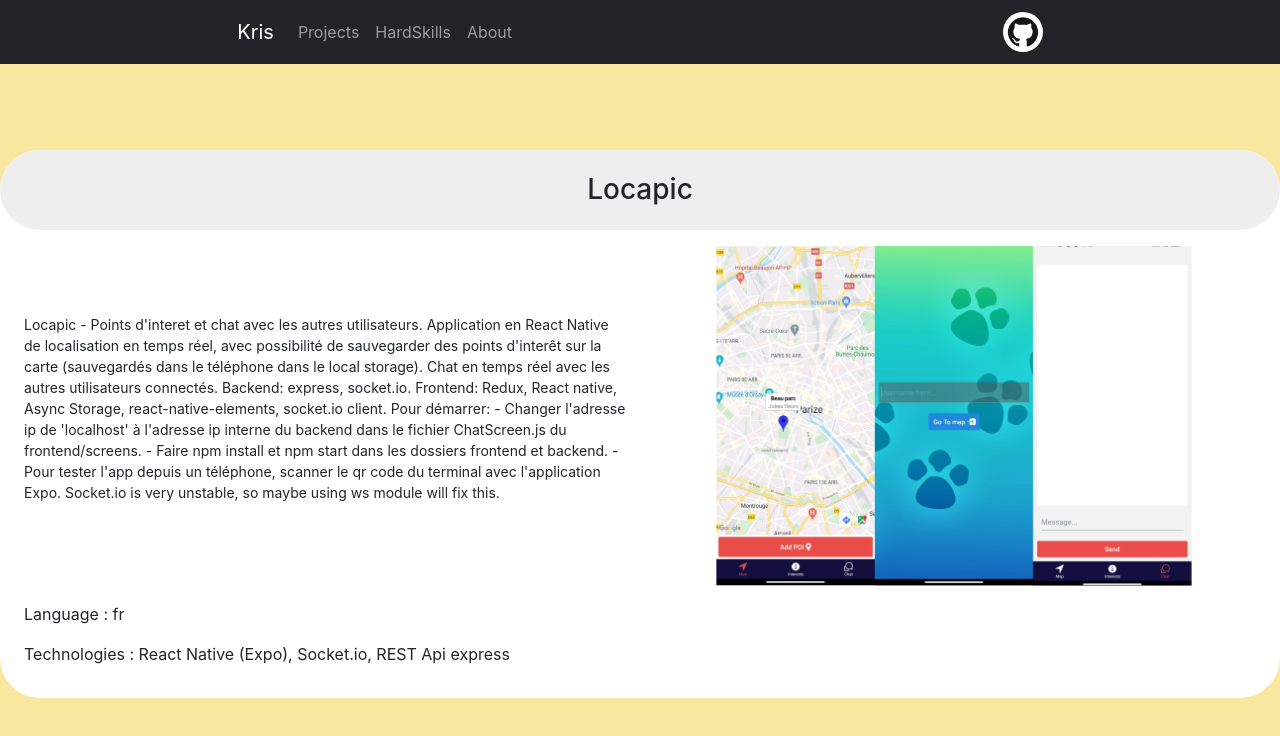
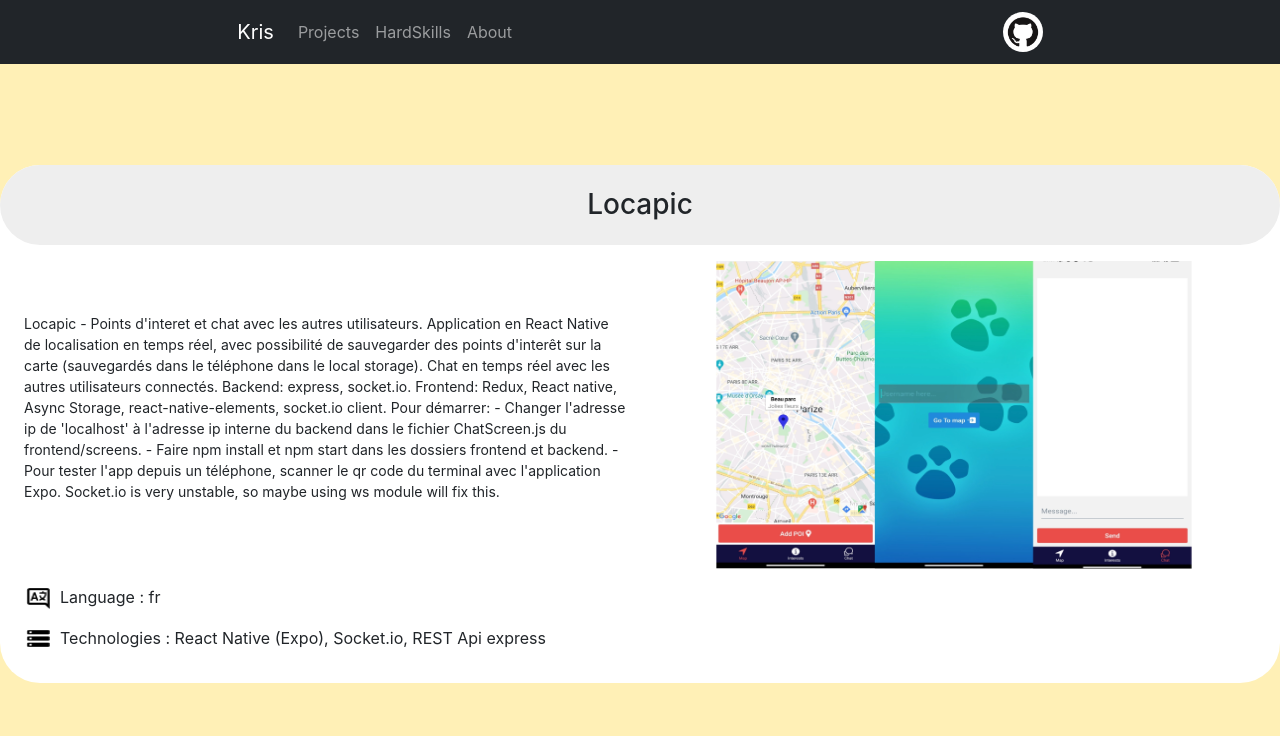
Before and after one commit to kris1803/github_pages_workspace_next, a Next.js app: page /project/1 in a window 1280 px wide. Shown: the top 736 px of the page. Built offline with nearby package versions, Linux system fonts and the light colour scheme.

Commit message:
added page transitions

```diff
--- a/components/nav.tsx
+++ b/components/nav.tsx
@@ -11,16 +11,16 @@ export default function MyNavbar(): JSX.Element {
             <Col xs={12} lg={8} >
                <Navbar collapseOnSelect expand="lg" bg="dark" variant="dark">
                   <Container>
-                     <Link href='/' className='navbar-brand' passHref>
+                     <Link scroll={false} href='/' className='navbar-brand' passHref>
                         <Navbar.Brand className="navbar-brand" >Kris</Navbar.Brand>
                      </Link>
 
                      <Navbar.Toggle aria-controls="responsive-navbar-nav" />
                      <Navbar.Collapse id="responsive-navbar-nav">
                         <Nav className="me-auto">
-                           <Link aria-current="page" passHref href="/projects"><a className="nav-link">Projects</a></Link>
-                           <Link href="/hardskills" passHref ><a className="nav-link">HardSkills</a></Link>
-                           <Link href="/about" passHref ><a className="nav-link">About</a></Link>
+                           <Link scroll={false} aria-current="page" passHref href="/projects"><a className="nav-link">Projects</a></Link>
+                           <Link scroll={false} href="/hardskills" passHref ><a className="nav-link">HardSkills</a></Link>
+                           <Link scroll={false} href="/about" passHref ><a className="nav-link">About</a></Link>
                         </Nav>
 
                         <Nav className="py-1">
--- /dev/null
+++ b/data/page-animation.js
@@ -0,0 +1,7 @@
+
+const variants = {
+   hidden: { opacity: 0, x: -200, y: 0 },
+   enter: { opacity: 1, x: 0, y: 0 },
+   exit: { opacity: 0, x: 0, y: -100 },
+}
+export default variants;
--- a/data/projects.json
+++ b/data/projects.json
@@ -8,12 +8,13 @@
          "React Native (Expo)",
          "Socket.io",
          "REST Api express"
-      ]
+      ],
+      "codeLink": "https://github.com/kris1803/locapic"
    },
    {
       "name": "Bikeshop",
       "lang": "en",
-      "img": "/img/projects/bikeshop.webp",
+      "img": "https://raw.githubusercontent.com/kris1803/BikeShopKris/main/public/images/site_screenshot.png",
       "description": "Bike shop with cart and checkout project for testing purposes\n Using payment system api: Stripe.\n To start project: - put your stripe api key in routes/index.js file - do npm install - do npm start\n Shopping cart editing Mostly back-end project on NodeJS with express-generator with EJS",
       "stack": [
          "Express EJS",
@@ -21,7 +22,7 @@
          "Webservice API (Stripe)",
          "Bootstrap"
       ],
-      "codeLink":"https://github.com/kris1803/portfolio/tree/main/bikeshop"
+      "codeLink":"https://github.com/kris1803/BikeShopKris"
    },
    {
       "name": "myMoviz",
@@ -32,7 +33,8 @@
          "React",
          "theMDB API",
          "Express mongoDB"
-      ]
+      ],
+      "codeLink": "https://github.com/kris1803/mymoviz"
    },
    {
       "name": "morningNews",
@@ -46,7 +48,7 @@
          "Express",
          "MongoDB"
       ],
-      "codeLink":""
+      "codeLink": "https://github.com/kris1803/morningnews"
    },
    {
       "name": "weatherApp",
@@ -57,6 +59,6 @@
          "Bootstrap 5",
          "OpenWeatherMap API"
       ],
-      "codeLink": "https://github.com/kris1803/portfolio/tree/main/weatherapp"
+      "codeLink": "https://github.com/kris1803/weatherapp"
    }
 ]
--- a/next.config.js
+++ b/next.config.js
@@ -4,6 +4,7 @@ const nextConfig = {
   experimental: {
     images: {
       loader: 'custom',
+      layoutRaw : true,
       unoptimized: true,
     }
   },
--- a/package.json
+++ b/package.json
@@ -11,10 +11,12 @@
   },
   "dependencies": {
     "bootstrap": "^5.2.0-beta1",
+    "framer-motion": "^6.3.16",
     "next": "12.1.6",
     "react": "18.2.0",
     "react-bootstrap": "^2.4.0",
     "react-dom": "18.2.0",
+    "react-ga4": "^1.4.1",
     "web-vitals": "^2.1.4"
   },
   "devDependencies": {
--- a/pages/_app.tsx
+++ b/pages/_app.tsx
@@ -1,7 +1,5 @@
 import "bootstrap/dist/css/bootstrap.min.css";
-
 import '../styles/globals.css';
-
 
 import type { AppProps } from 'next/app';
 import { useEffect } from 'react';
@@ -9,6 +7,8 @@ import { useEffect } from 'react';
 function MyApp({ Component, pageProps }: AppProps) {
 
   useEffect(() => {
+    const ReactGA = import('react-ga4');
+
 
     // @ts-ignore
     //import("bootstrap/dist/js/bootstrap.min.js");
--- a/pages/project/[id].tsx
+++ b/pages/project/[id].tsx
@@ -3,9 +3,11 @@ import { useRouter } from 'next/router';
 import { Col, Row } from 'react-bootstrap';
 import Image from 'next/image';
 import Head from 'next/head';
+import { motion } from "framer-motion";
 
 import projects from '../../data/projects.json';
 import MyNavbar from '../../components/nav';
+import variants from '../../data/page-animation';
 
 const Project: NextPage = () => {
    const router = useRouter();
@@ -45,8 +47,14 @@ const Project: NextPage = () => {
             <meta property="og:locale" content="en_GB" />
          </Head>
          <MyNavbar />
-
-         <main className='mainBackground mainContainer d-flex flex-column align-items-center justify-content-center p-0 m-0'>
+         <motion.main
+            initial="hidden"
+            animate="enter"
+            exit='exit'
+            variants={variants}
+            transition={{ type: 'linear' }}
+            className='mainBackground mainContainer d-flex flex-column align-items-center justify-content-center p-0 m-0'
+         >
             {!valid && <h1 className='text-center'>Not valid project number.</h1>}
             {valid && (
                <Row className='mx-0 mb-3 p-0 w-100 bg-white' style={{ maxWidth: 1280, borderRadius: 40 }}>
@@ -56,25 +64,25 @@ const Project: NextPage = () => {
                <Col xs={12} className='mt-3 mb-3'>
                   <Row className='m-0 p-0 flex-row-reverse'>
                      <Col xs={12} lg={6}>
-                        <Image unoptimized src={project.img} layout='responsive' width='1920' height='1080' className='img-fluid rounded-3' alt='Project screenshot' />
+                        <Image unoptimized src={project.img} layout='responsive' width='1920' height='980' className='img-fluid rounded-3' alt='Project screenshot' />
                      </Col>
                      <Col xs={12} lg={6} className='pt-3 pb-3 d-flex align-items-center'>
-                        <p style={{ fontSize: 14 }}>{project.description}</p>
+                        <p style={{ fontSize: 14 }}>{`${project.description}`}</p>
                      </Col>
                      <Col xs={12} className='mt-3 mb-3'>
                         <div className='d-flex'>
-                           <Image unoptimized src='/img/assets/language.png' width='26' height='25' layout='raw' alt='' className='me-2' /><p className='m-0 p-0' >Language : {project.lang}</p>
+                           <Image unoptimized src='/img/assets/language.png' width='28' height='25' layout='fixed' alt='' />
+                           <p className='my-0 ms-2 p-0' >Language : {project.lang}</p>
                         </div>
                         <div className='d-flex mt-3'>
-                           <Image unoptimized src='/img/assets/stack.png' layout='raw' width='26' height='25' alt='' className='me-2' />
-                           <p className='m-0 p-0'>Technologies : {project.stack.join(', ')}</p>
+                           <Image unoptimized src='/img/assets/stack.png' layout='fixed' width='28' height='25' alt='' />
+                           <p className='my-0 ms-2 p-0'>Technologies : {project.stack.join(', ')}</p>
                         </div>
                      </Col>
                   </Row>
                </Col>
-            </Row>)
-            }
-         </main>
+            </Row> )}
+         </motion.main>
       </>
    )
 }
--- a/styles/globals.css
+++ b/styles/globals.css
@@ -4,6 +4,7 @@ body {
   margin: 0;
   font-family: -apple-system, BlinkMacSystemFont, Segoe UI, Roboto, Oxygen,
     Ubuntu, Cantarell, Fira Sans, Droid Sans, Helvetica Neue, sans-serif;
+  background-color: #fff0b6;
 }
 * {
   box-sizing: border-box;
@@ -24,5 +25,5 @@ body {
 }
 
 .mainBackground {
-  background-color: #F9E79F
+  background-color: #fff0b6
 }
```
Also changed, not shown: pages/about.tsx (+12 -3 lines), pages/hardskills.tsx (+19 -7 lines), pages/index.tsx (+6 -6 lines), pages/projects.tsx (+12 -4 lines), 1 other file (tests, documents, lock files or other folders).
